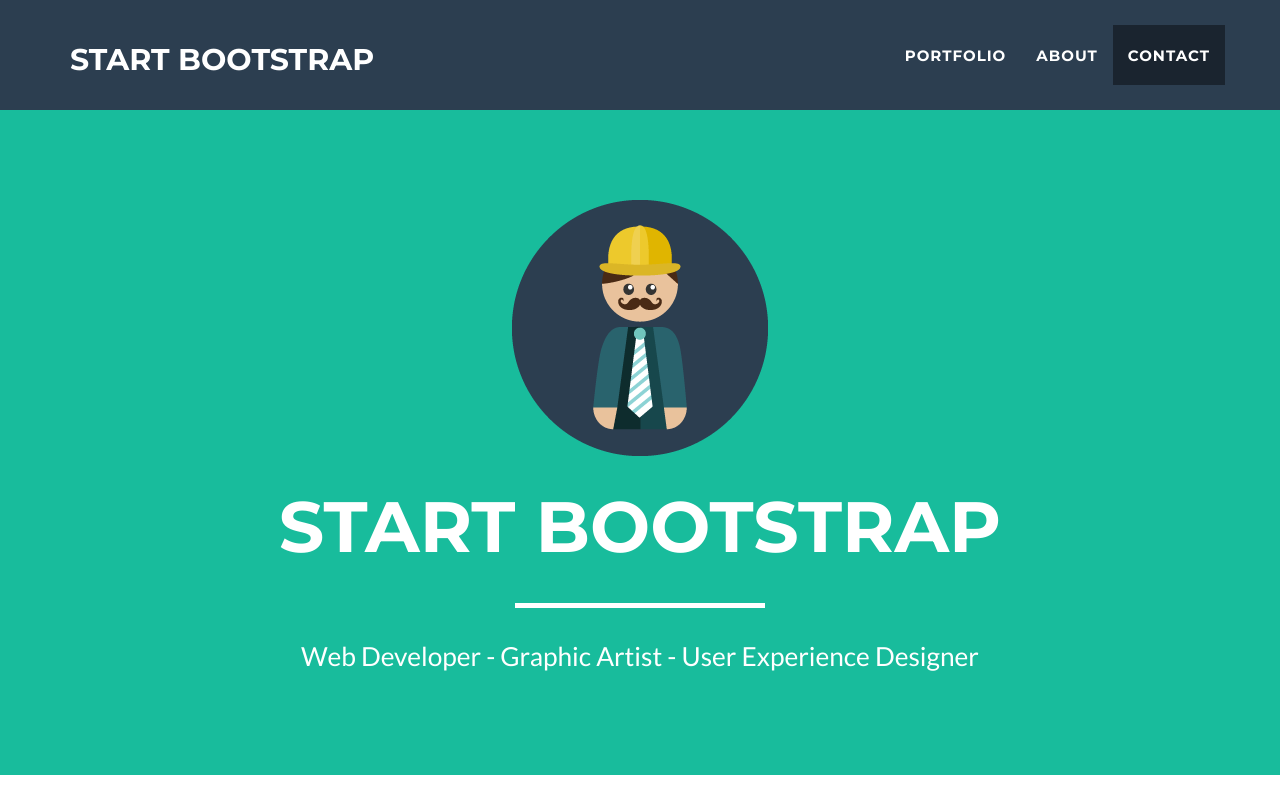
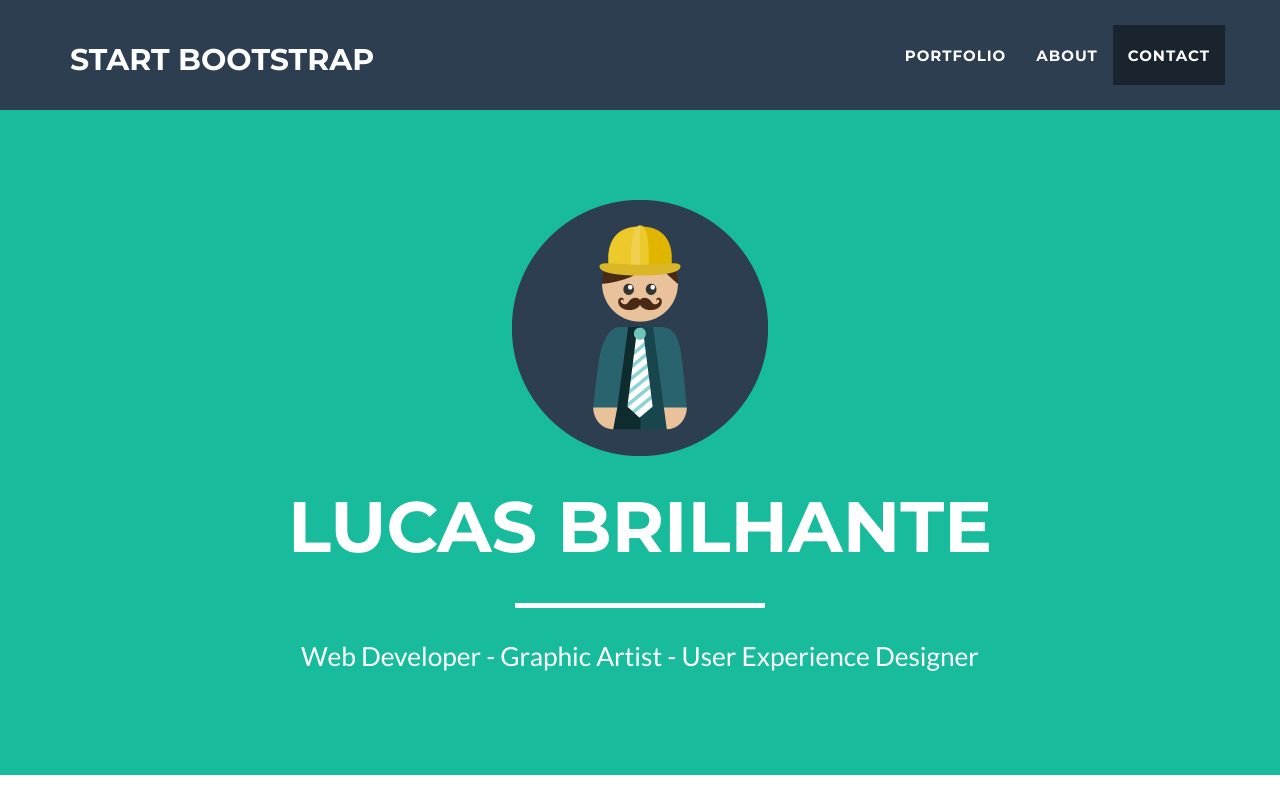
Before and after one commit to lucasBrilhante/lucasBrilhante.github.io, a plain HTML site: page index.html in a window 1280 px wide. Shown: the top 800 px of the page. Drawn offline with nearby package versions, Linux system fonts and the light colour scheme.

Commit message:
changing names

```diff
--- a/index.html
+++ b/index.html
@@ -6,10 +6,10 @@
     <meta charset="utf-8">
     <meta http-equiv="X-UA-Compatible" content="IE=edge">
     <meta name="viewport" content="width=device-width, initial-scale=1">
-    <meta name="description" content="">
-    <meta name="author" content="">
+    <meta name="description" content="Personal web page for Lucas Brilhante">
+    <meta name="author" content="Lucas Brilhante">
 
-    <title>Freelancer - Start Bootstrap Theme</title>
+    <title>Lucas Brilhante</title>
 
     <!-- Bootstrap Core CSS - Uses Bootswatch Flatly Theme: http://bootswatch.com/flatly/ -->
     <link href="css/bootstrap.min.css" rel="stylesheet">
@@ -76,7 +76,7 @@
                 <div class="col-lg-12">
                     <img class="img-responsive" src="img/profile.png" alt="">
                     <div class="intro-text">
-                        <span class="name">Start Bootstrap</span>
+                        <span class="name">Lucas Brilhante</span>
                         <hr class="star-light">
                         <span class="skills">Web Developer - Graphic Artist - User Experience Designer</span>
                     </div>
```
